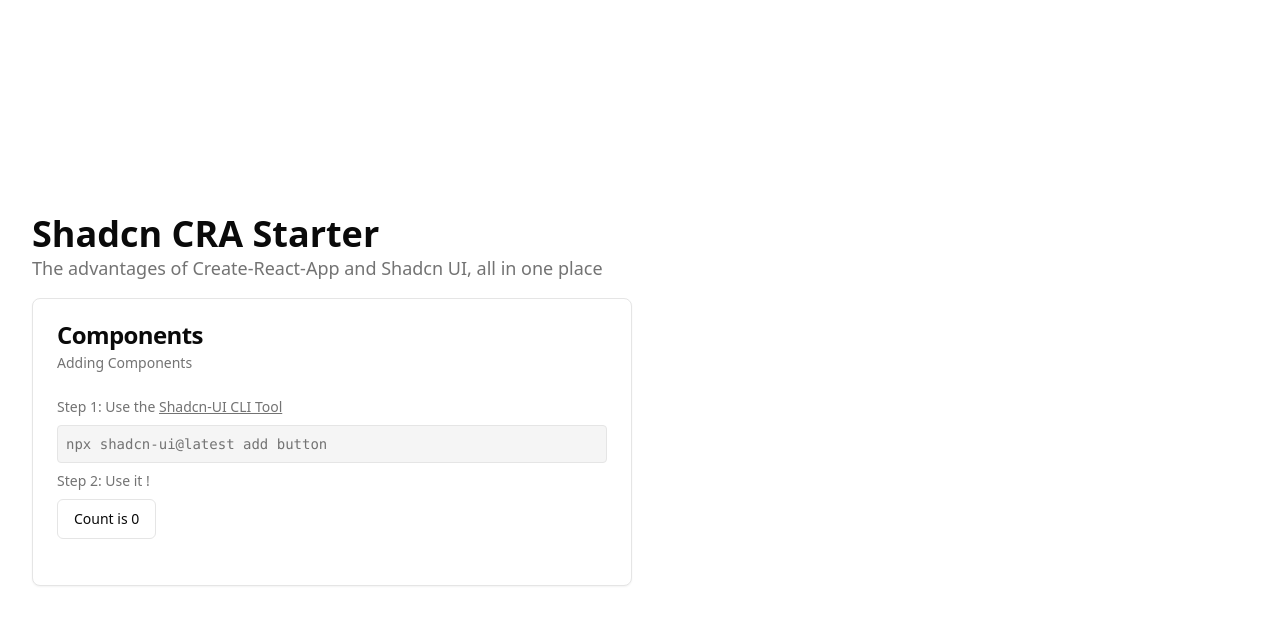
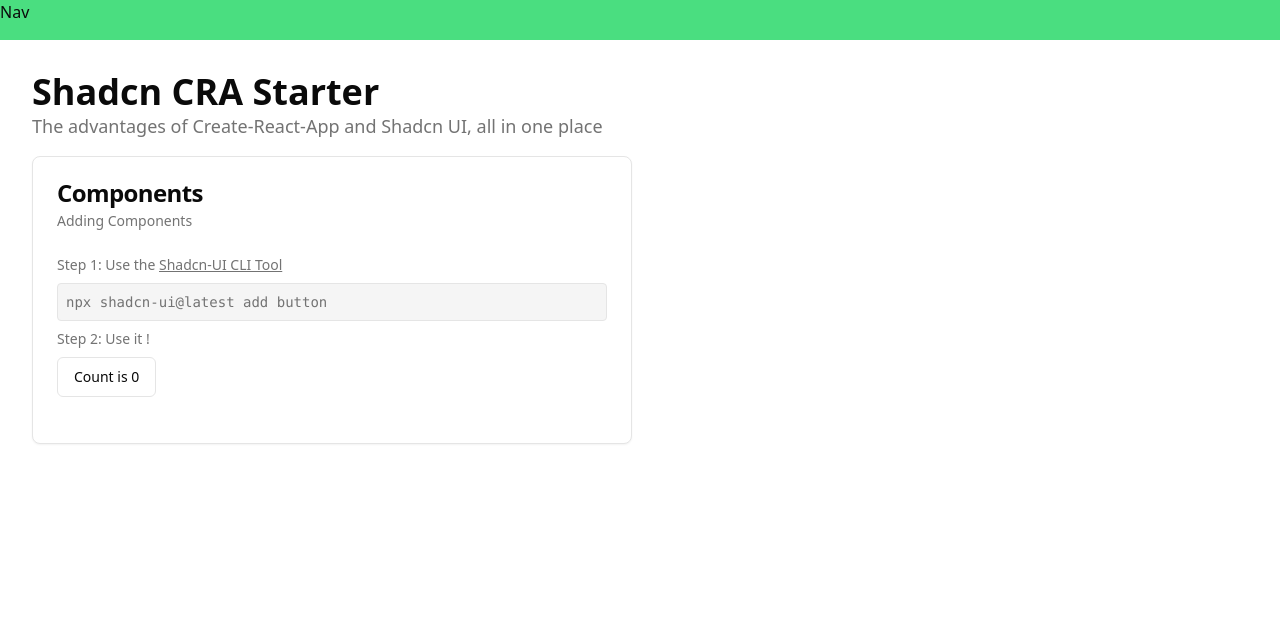
Before and after one commit to kslobodan/pokemoni, a React (Create React App) app: page / in a window 1280 px wide. Shown: the top 624 px of the page. Built offline with nearby package versions, Linux system fonts and the light colour scheme.

Commit message:
fixed esling, added router

```diff
--- /dev/null
+++ b/src/components/Nav.tsx
@@ -0,0 +1,7 @@
+const Nav = () => (
+  <nav className="h-10 w-full bg-green-400">
+    <div>Nav</div>
+  </nav>
+);
+
+export default Nav;
--- a/src/pages/Pokemons.tsx
+++ b/src/pages/Pokemons.tsx
@@ -1,3 +1,4 @@
+import Nav from '../components/Nav';
 import { useTheme } from '@/components/theme-provider';
 import { Button } from '@/components/ui/button';
 import {
@@ -11,9 +12,10 @@
 
 const Pokemons: React.FC = () => {
   const [count, setCount] = useState(0);
-  const { theme } = useTheme();
   return (
-    <header className="h-screen flex items-center py-8 container">
+    <div>
+      <Nav />
+      <div className=" flex items-center py-8 container">
         <div className="w-full grid grid-cols-2 gap-4 content-start items-center justify-center">
           <div className="col-span-2">
             <div className="text-4xl font-bold">Shadcn CRA Starter</div>
@@ -53,7 +55,8 @@
             </CardContent>
           </Card>
         </div>
-    </header>
+      </div>
+    </div>
   );
 };
 
```
Also changed, not shown: test.js (deleted, +0 -7 lines), .eslintrc.json, .prettierrc.js (added). Lines whose indentation alone changed are shown as unchanged.
